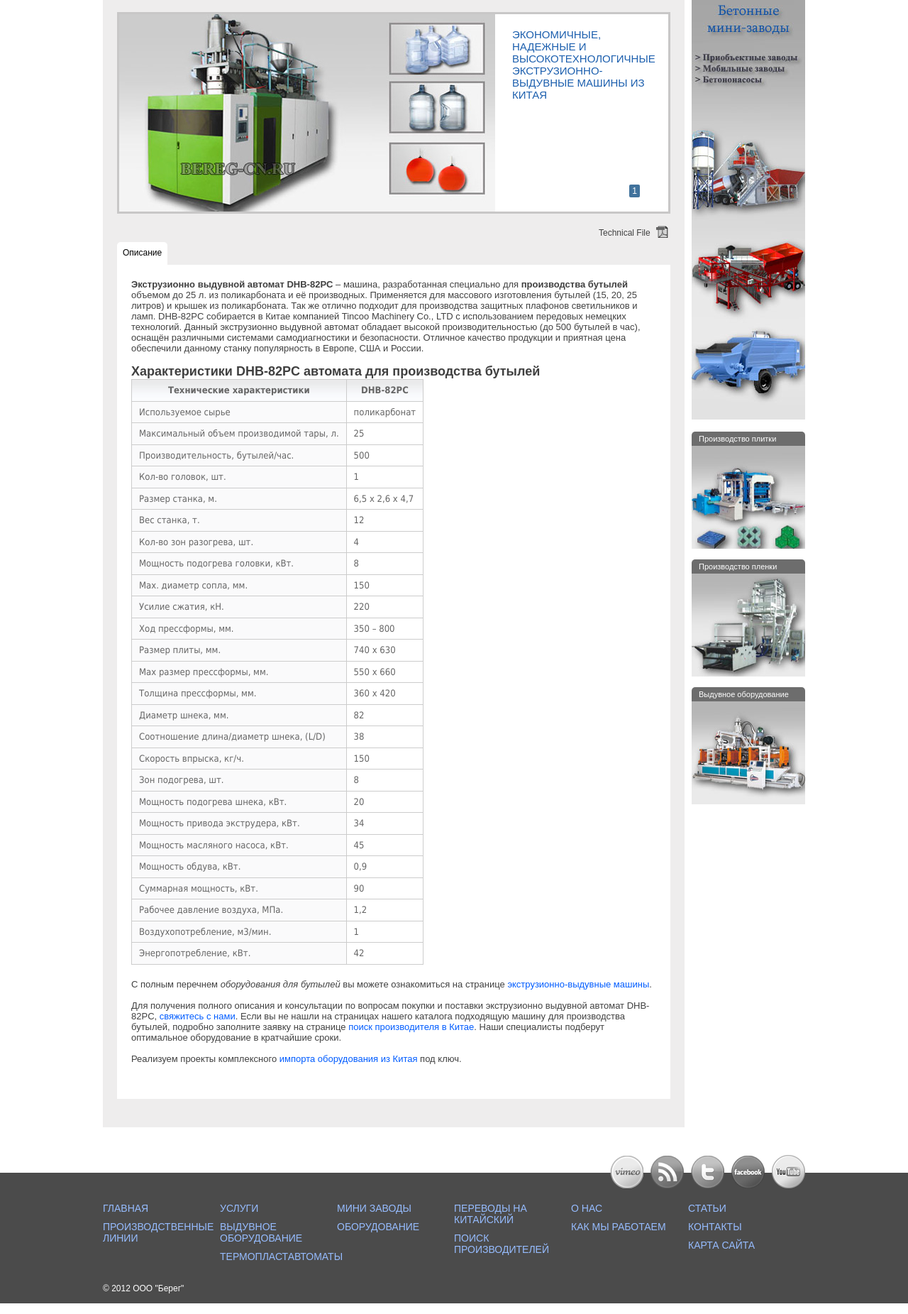
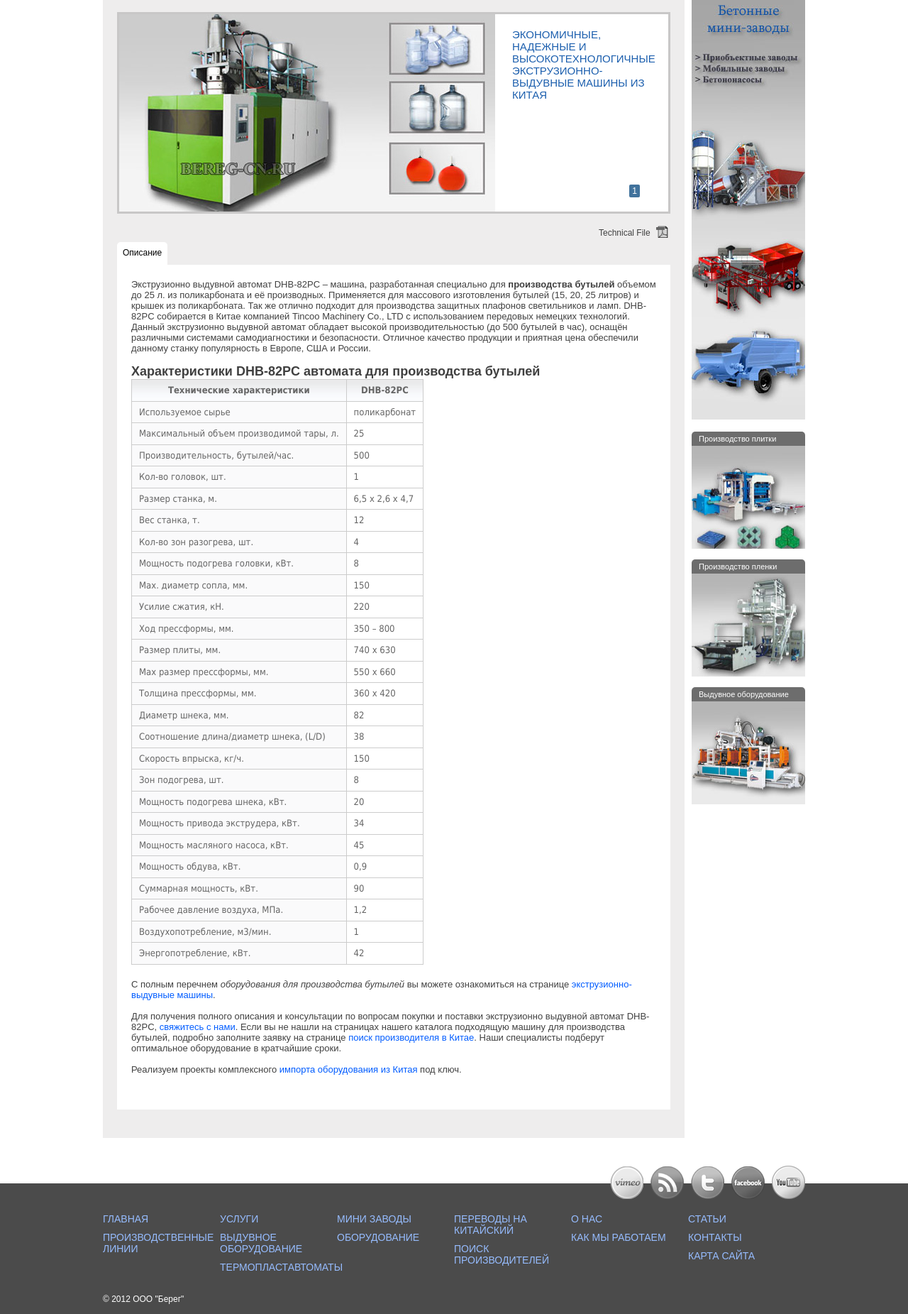
Before and after one commit to pivolan/Bereg_china_gae, a Python web app: template templates/extr/dhb-82pc.html in a window 1280 px wide. Shown: the part 187-2038 px from the top of the page at 71% size. Run offline with Jinja, Linux system fonts and the light colour scheme; the template is opened without the code that fills it, so the values that code supplies are empty.

Commit message:
исправления на страницах ЭВМ

```diff
--- a/templates/extr/dhb-82pc.html
+++ b/templates/extr/dhb-82pc.html
@@ -11,7 +11,7 @@
 	</li>
 {% endblock %}
 {% block prod_desc %}
-	<p><strong>Экструзионно выдувной автомат DHB-82PC</strong> – машина, разработанная специально для <strong>производства
+	<p>Экструзионно выдувной автомат DHB-82PC – машина, разработанная специально для <strong>производства
 		бутылей</strong> объемом до 25 л. из поликарбоната и её производных. Применяется для массового изготовления
 		бутылей (15, 20, 25 литров) и крышек из поликарбоната. Так же отлично подходит для производства защитных
 		плафонов светильников и ламп. DHB-82PC собирается в Китае компанией Tincoo Machinery Co., LTD с использованием
@@ -134,11 +134,11 @@
 		</tr>
 		</tbody>
 	</table>
-	<p>С полным перечнем <em>оборудования для бутылей</em> вы можете ознакомиться на странице
+	<p>С полным перечнем <em>оборудования для производства бутылей</em> вы можете ознакомиться на странице
 		<a href="/ekstruzionno-vyduvnye-mashiny">экструзионно-выдувные машины</a>.
 	</p>
-	<p>Для получения полного описания и консультации по вопросам покупки и поставки экструзионно выдувной автомат
-		DHB-82PC, <a href="/contacts">свяжитесь с нами</a>. Если вы не нашли на страницах нашего каталога подходящую машину для
+	<p>Для получения полного описания и консультации по вопросам покупки и поставки экструзионно выдувной автомат DHB-82PC,
+		<a href="/contacts">свяжитесь с нами</a>. Если вы не нашли на страницах нашего каталога подходящую машину для
 		производства бутылей, подробно заполните заявку на странице <a href="/poisk-proizvoditelei-i-tovarov-v-kitae">поиск производителя в Китае</a>. Наши
 		специалисты подберут оптимальное оборудование в кратчайшие сроки.
 	</p>
--- a/templates/extr/dhd-2lii-16lii.html
+++ b/templates/extr/dhd-2lii-16lii.html
@@ -23,7 +23,8 @@
 	<p>Оборудование серии DHD-2LII, DHD-5LII, DHD-12LII, DHD-16LII имеет модуль снятия облоя. Данные автоматы могут быть
 		оснащены конвейерной лентой переработки отходов, машиной для снятия бутылок и канистр, подачи емкостей под
 		розлив, запайки фольгой.
-	</p><h2>Характеристики оборудования</h2>
+	</p>
+	<h2>Характеристики оборудования DHD-2LII, DHD-5LII, DHD-12LII, DHD-16LII</h2>
 	<table>
 		<thead>
 		<tr>
--- a/templates/extr/dhd-30lii.html
+++ b/templates/extr/dhd-30lii.html
@@ -20,7 +20,7 @@
 		контроля температур 4) Система оптимизации заданных параметров. 5) Содержит более 40 запатентованных систем и
 		элементов. 6) Оптимальное сочетание производительности, качества и цены.
 	</p>
-	<h2>Технические характеристики DHD-30LII</h2>
+	<h2>Технические характеристики экструзионно выдувного оборудования DHD-30LII</h2>
 	<table>
 		<thead>
 		<tr>
--- a/templates/extr/dhd-qr100-oborudovanie_dlia_proizvodstva_plastikovoi_tary.html
+++ b/templates/extr/dhd-qr100-oborudovanie_dlia_proizvodstva_plastikovoi_tary.html
@@ -136,7 +136,7 @@
 	</table>
 	<p>Ознакомиться со всей серией <a href="/ekstruzionno-vyduvnye-mashiny">экструзионно выдувных машин</a> вы можете по ссылке
 	слева.</p>
-	<p>Для покупки свяжитесь с нами или заполните <a href="/contacts">форму заявки</a>. Если вы не нашли
+	<p>Для покупки <em>оборудования для производства тары</em> свяжитесь с нами или заполните <a href="/contacts">форму заявки</a>. Если вы не нашли
 		подходящий автомат на нашем портале, напишите нам, мы максимально быстро осуществим <a href="/poisk-proizvoditelei-i-tovarov-v-kitae">поиск
 			производителей в Китае</a> и предоставим варианты экструзионно выдувных машин на выбор.
 	</p>
--- a/templates/extr/seriia_vyduvnykh_mashin_dhd-l-a_dlia_proizvodstva_plastikovoi_tary.html
+++ b/templates/extr/seriia_vyduvnykh_mashin_dhd-l-a_dlia_proizvodstva_plastikovoi_tary.html
@@ -11,8 +11,8 @@
 	</li>
 {% endblock %}
 {% block prod_desc %}
-	<p><strong>Экструзионно выдувные машины серии DHD-L-A</strong> – двухстанционные автоматы, предназначенные для
-		производства пластиковой тары, бутылок и других ёмкостей с высокой скоростью. Сырьем для изготовления может
+	<p>Экструзионно выдувные машины серии DHD-L-A – двухстанционные автоматы, предназначенные для
+		<strong>производства пластиковой тары</strong>, бутылок и других ёмкостей с высокой скоростью. Сырьем для изготовления может
 		служить полиэтилен, полипропилен, полиамид и их производные. <em>Машины DHD-2L-A, DHD-5L-A, DHD-10L-A,
 			DHD-16L-A</em> применяют для выпуска тары объемом от 0,5 до 16 л. Оборудование имеет усиленную конструкцию
 		плиты, которая может двигаться в вертикальном положении. Особенность данной серии экструзионно выдувных машин:
@@ -21,7 +21,7 @@
 		двух плоскостях. 4)Механизм движения формы оснащен редукционными клапанам, что обеспечивает более плавное и
 		быстрое перемещение.
 	</p>
-	<p><strong>Экструзионно выдувные машины серии DHD-L-A</strong> оснащены автоматическим устройством снятия облоя,
+	<p>Экструзионно выдувные машины серии DHD-L-A оснащены автоматическим устройством снятия облоя,
 		патрубком отсоса воздуха. Оборудование может быть модернизированно до производственной линии путем приобретения
 		конвейерной лентой переработки отходов, подачи готовой тары под розлив, роботом снятия изделий, роботом для
 		отрезания и запайки фольгой горловины.
```
